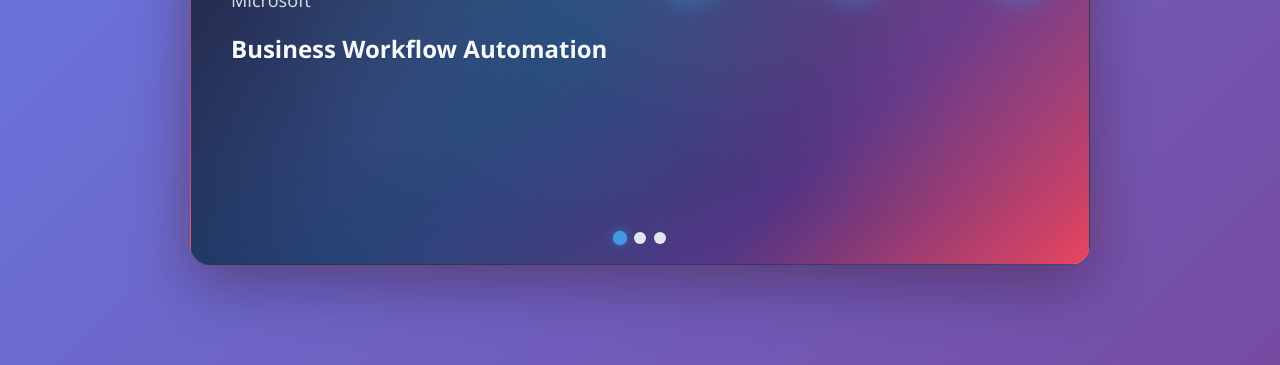
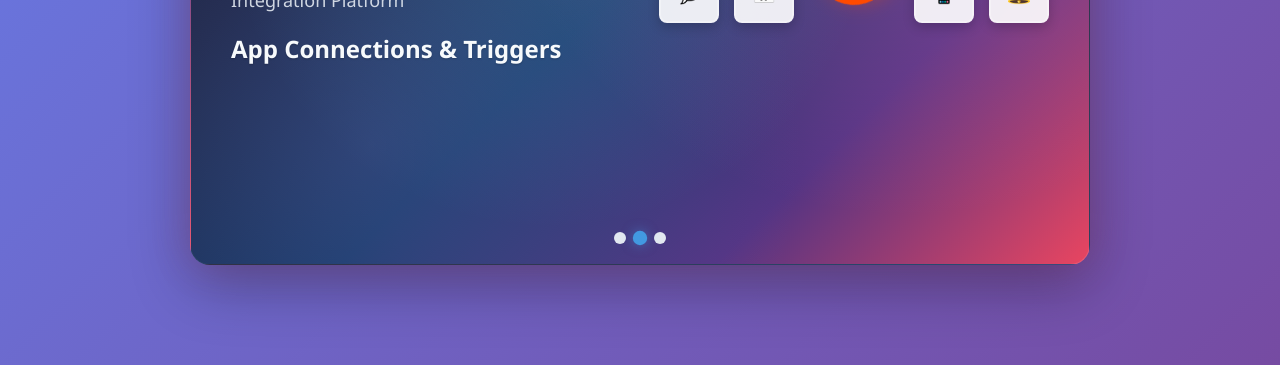
Before and after one commit to Sujamm/my-animation, a plain HTML site: page index.html in a window 1280 px wide. Shown: the part 435-800 px from the top of the page. Drawn offline with Linux system fonts and the light colour scheme.

Commit message:
fixed the issue with the slides animation

```diff
--- a/index.html
+++ b/index.html
@@ -458,7 +458,7 @@
         }
 
         function nextSlide() {
-            current = (currentSlide + 1) % slides.length;
+            currentSlide = (currentSlide + 1) % slides.length;
             showSlide(currentSlide);
         }
 
```
